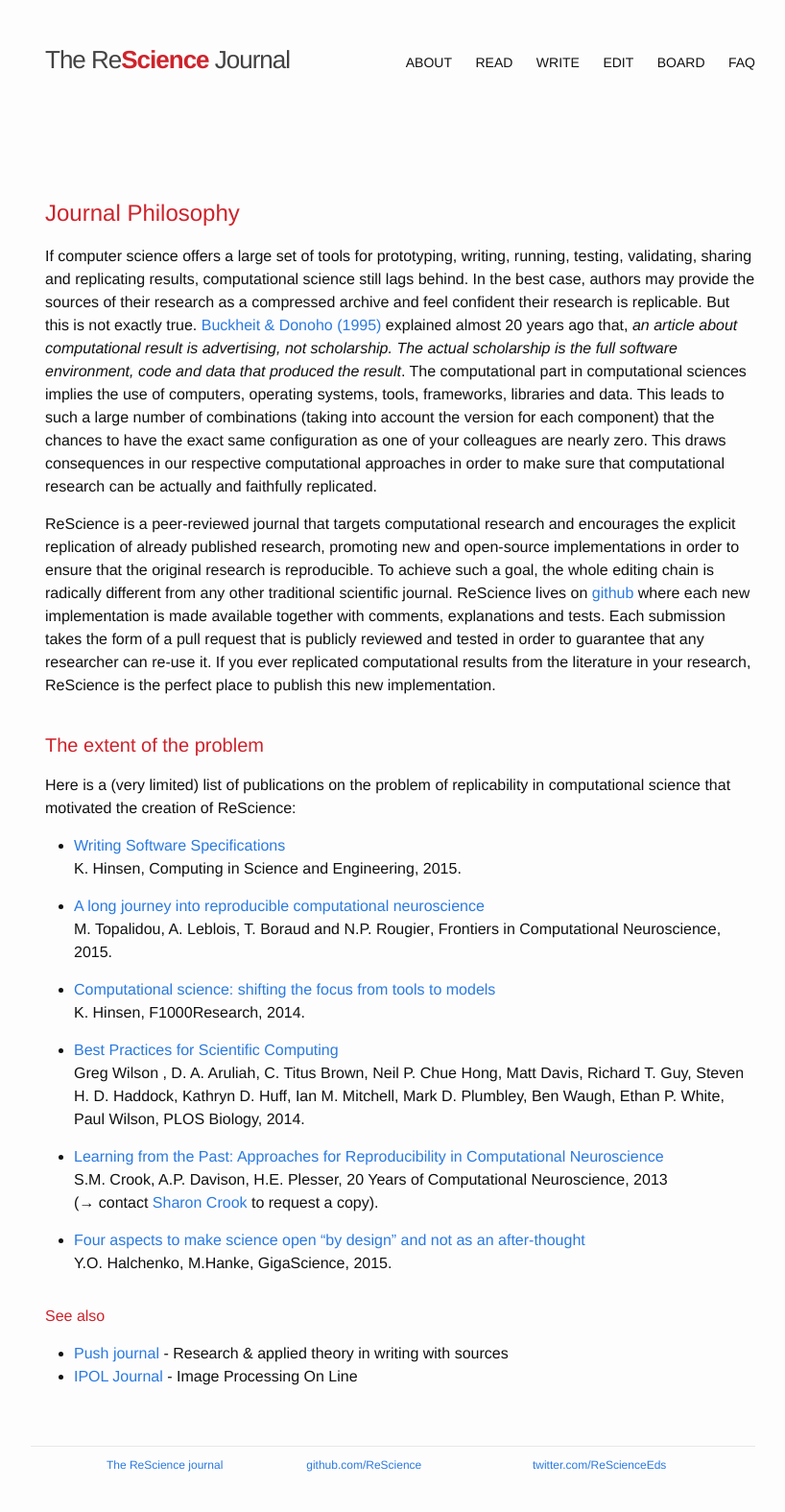
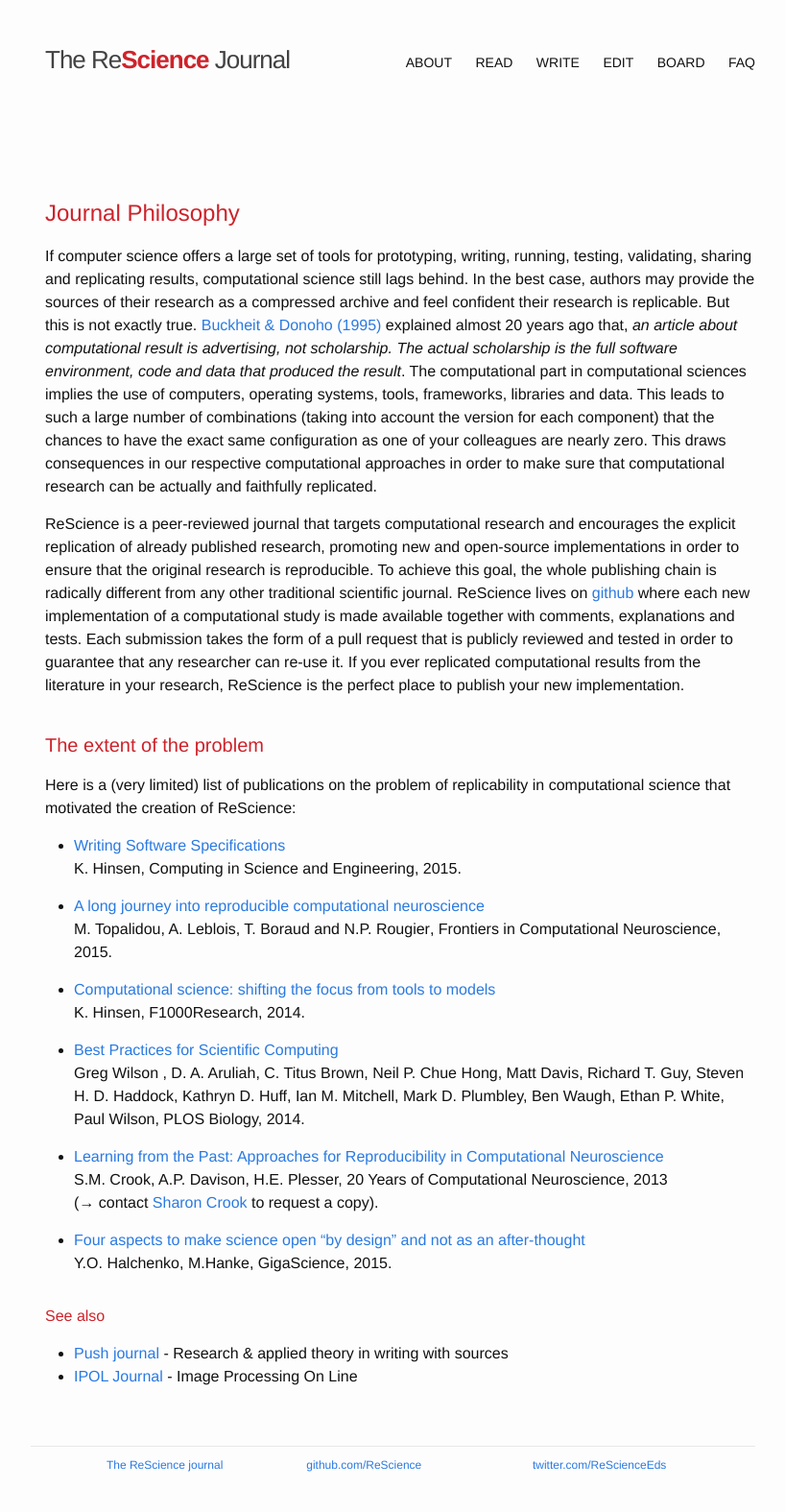
Before and after one commit to ReScience/rescience.github.io, a Jekyll site: the page built from 00-about.md, in a window 1280 px wide. Shown: the whole page at 96% size, without its empty margins (223-1041 px from the left). Built offline with Jekyll 4.4.1, drawn with Linux system fonts in a browser that asks for light colours; Markdown is read by kramdown in place of the engine named in the settings.

Commit message:
Cosmetic changes

```diff
--- a/00-about.md
+++ b/00-about.md
@@ -26,14 +26,14 @@ faithfully replicated.
 Re**Science** is a peer-reviewed journal that targets computational research
 and encourages the explicit replication of already published research,
 promoting new and open-source implementations in order to ensure that the
-original research is reproducible. To achieve such a goal, the whole editing
+original research is reproducible. To achieve this goal, the whole publishing
 chain is radically different from any other traditional scientific
 journal. Re**Science** lives on [github](https://github.com/ReScience/) where
-each new implementation is made available together with comments, explanations
+each new implementation of a computational study is made available together with comments, explanations
 and tests. Each submission takes the form of a pull request that is publicly
 reviewed and tested in order to guarantee that any researcher can re-use it. If
 you ever replicated computational results from the literature in your research,
-Re**Science** is the perfect place to publish this new implementation.
+Re**Science** is the perfect place to publish your new implementation.
 
 
 ## The extent of the problem
```
